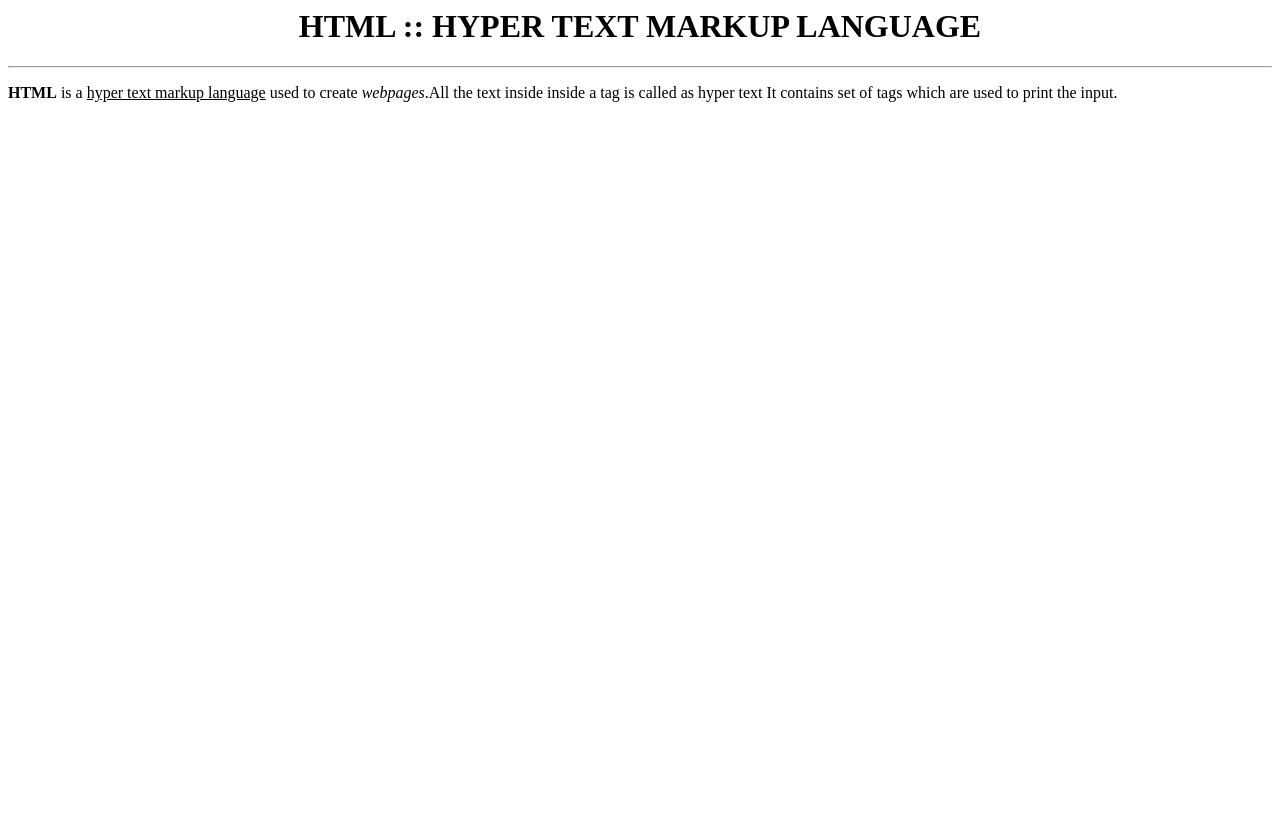
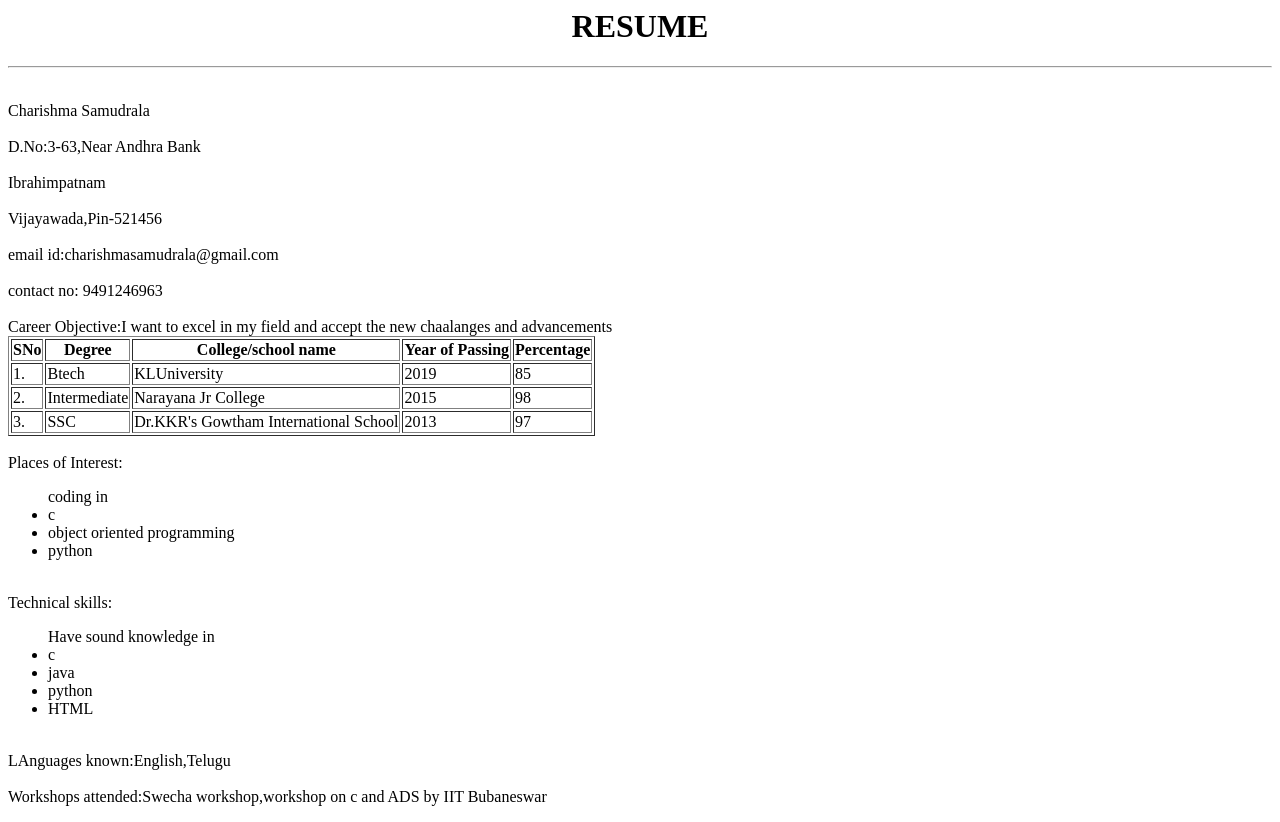
Before and after one commit to CharishmaSamudrala/CharishmaSamudrala.github.io, a plain HTML site: page index.html in a window 1280 px wide. Before the commit the page ends 800 px from the top, so only its background shows below. Drawn offline with Linux system fonts and the light colour scheme.

Commit message:
Update index.html

```diff
--- a/index.html
+++ b/index.html
@@ -1,11 +1,68 @@
 <html>
-  <head></head>
-  <body>
-    <h1 align="center"> HTML :: HYPER TEXT MARKUP LANGUAGE </h1>
-    <hr>
-    <p>
-      <b> HTML</b> is a <u>hyper text markup language</u> used to create <i>webpages</i>.All the text inside inside a tag is called as hyper text
-      It contains set of tags which are used to print the input.
-      </p>
-    </body>
-  </html>
+<head>
+</head>
+<body>
+<h1 align="center">RESUME </h1>
+<hr>
+<p> <br>Charishma Samudrala</br>
+<br>D.No:3-63,Near Andhra Bank</br>
+<br>Ibrahimpatnam</br>
+<br>Vijayawada,Pin-521456</br>
+<br>email id:charishmasamudrala@gmail.com</br>
+<br>contact no: 9491246963</br>
+<br>Career Objective:I want to excel in my field and accept the new chaalanges and advancements
+<table border>
+<tr>
+ <th>SNo </th>
+ <th>Degree</th>
+ <th>College/school name</th>
+ <th>Year of Passing</th>
+ <th>Percentage</th>
+</tr>
+
+<tr>
+<td> 1.</td>
+<td>Btech</td>
+<td>KLUniversity</td>
+<td>2019</td>
+<td>85</td>
+
+</tr>
+
+<tr>
+<td>2.</td>
+<td>Intermediate</td>
+<td>Narayana Jr College</td>
+<td>2015</td>
+<td>98</td>
+</tr>
+<tr>
+<td>3.</td>
+<td>SSC</td>
+<td>Dr.KKR's Gowtham International School</td>
+<td>2013</td>
+<td>97</td>
+</tr>
+</table>
+<br>
+Places of Interest:
+<ul>
+coding in
+<li>c</li>
+<li>object oriented programming</li>
+<li>python</li>
+</ul>
+<br>
+Technical skills:
+<ul>
+Have sound knowledge in
+<li>c</li>
+<li>java</li>
+<li>python</li>
+<li>HTML</li>
+</ul>
+<br>LAnguages known:English,Telugu</br>
+<br>Workshops attended:Swecha workshop,workshop on c and ADS by IIT Bubaneswar</br>
+</p>
+</body>
+</html>
```
